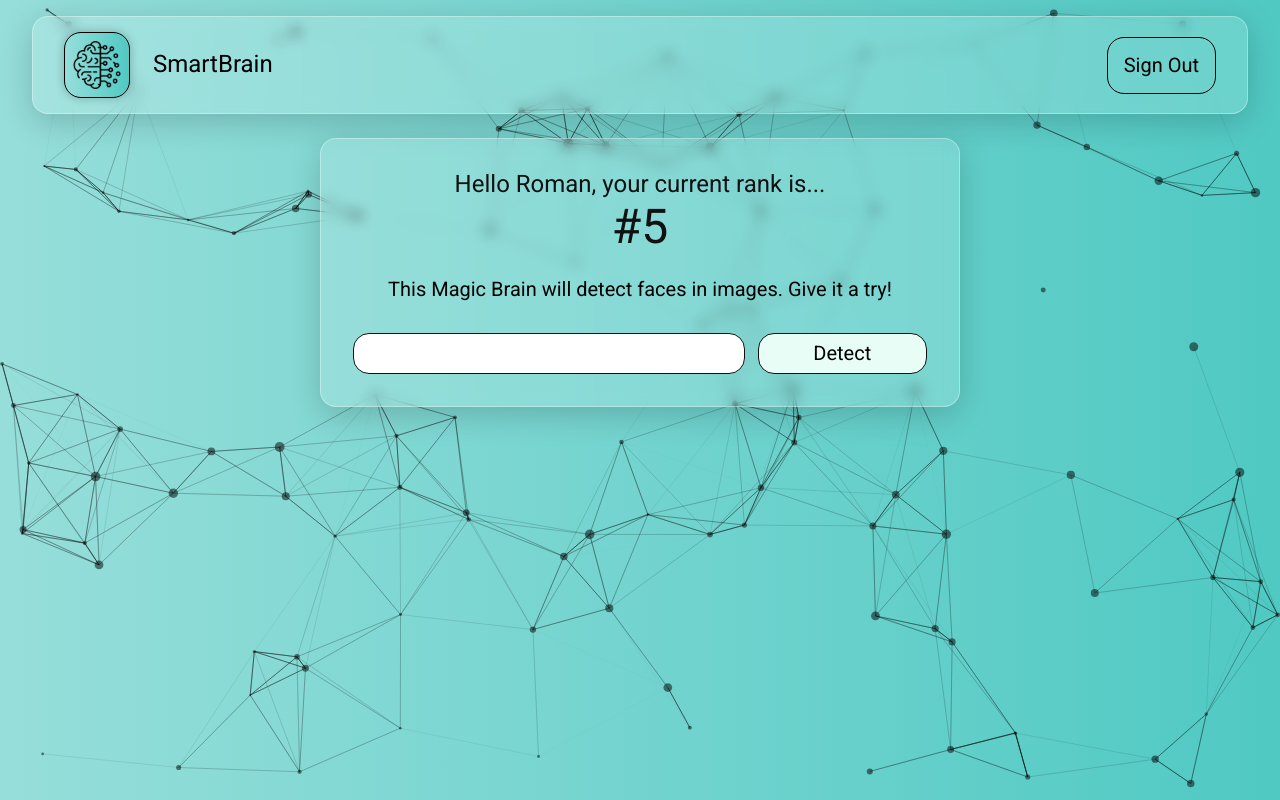
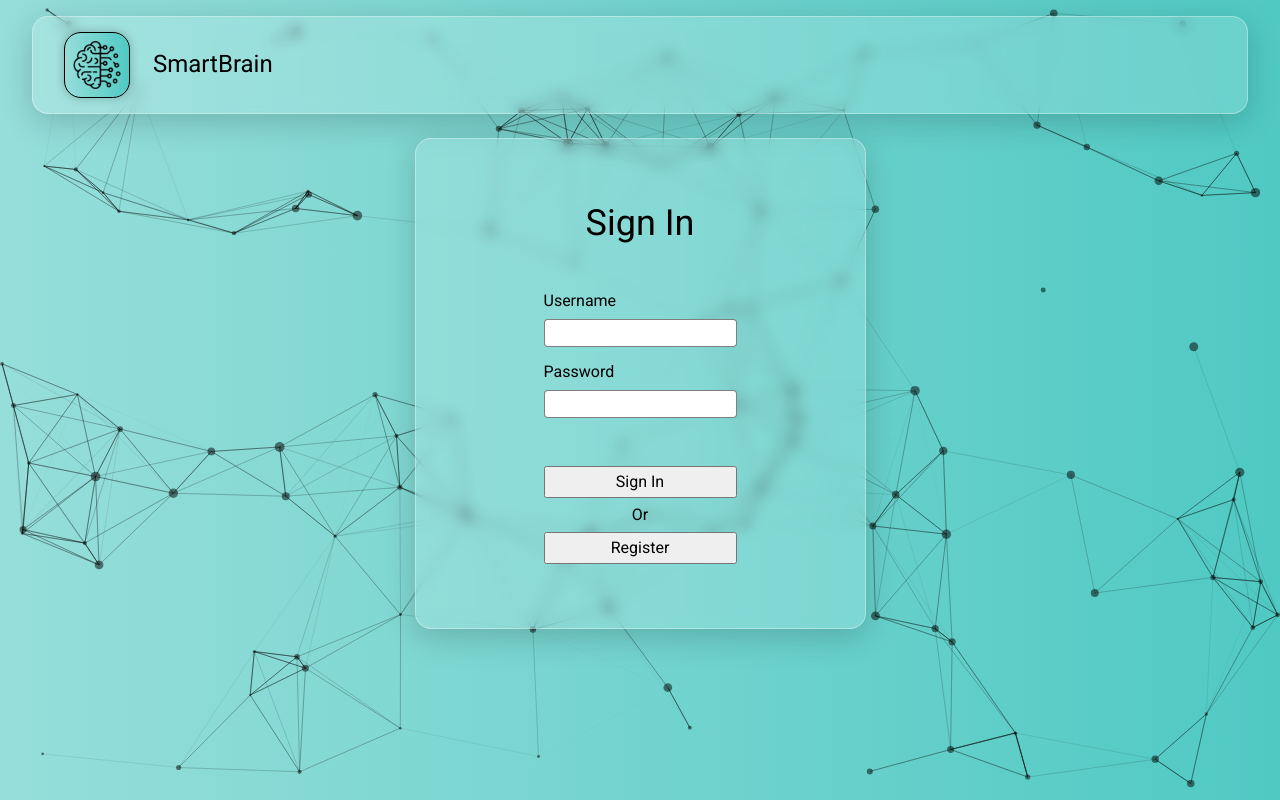
Before and after one commit to romanmuzikantov/face_recognition_app, a React (Create React App) app: page / in a window 1280 px wide. Built offline with nearby package versions, Linux system fonts and the light colour scheme.

Commit message:
creating sign in component with routing

```diff
--- a/src/App.tsx
+++ b/src/App.tsx
@@ -6,6 +6,7 @@ import CustomParticles from './components/Particles/Particles';
 import FindFacesInImage from './network/ClarifaiApi';
 import ImageContainer from './components/ImageContainer/ImageContainer';
 import { BoundingBox } from './models/ClarifaiFaceDetectionResponse';
+import SignIn from './components/SignIn/SignIn';
 
 interface AppProps {}
 
@@ -13,6 +14,7 @@ interface AppState {
     input: string;
     imageUrl: string;
     boundingBoxes: BoundingBox[];
+    route: string;
 }
 
 class App extends Component<AppProps, AppState> {
@@ -23,6 +25,7 @@ class App extends Component<AppProps, AppState> {
             input: '',
             imageUrl: '',
             boundingBoxes: [],
+            route: 'signin',
         };
     }
 
@@ -40,15 +43,21 @@ class App extends Component<AppProps, AppState> {
     };
 
     render() {
-        const { imageUrl, boundingBoxes } = this.state;
+        const { imageUrl, boundingBoxes, route } = this.state;
         return (
             <div className="App flex flex-column" style={{ gap: '24px' }}>
-                <Navigation />
-                <ImageLinkForm
-                    onInputChange={this.onInputChange}
-                    onFormSubmit={this.onFormSubmit}
-                />
-                <ImageContainer imageUrl={imageUrl} boundingBoxes={boundingBoxes} />
+                <Navigation isSignedIn={route === 'home'} />
+                {route === 'signin' ? (
+                    <SignIn />
+                ) : (
+                    <div>
+                        <ImageLinkForm
+                            onInputChange={this.onInputChange}
+                            onFormSubmit={this.onFormSubmit}
+                        />
+                        <ImageContainer imageUrl={imageUrl} boundingBoxes={boundingBoxes} />
+                    </div>
+                )}
                 <CustomParticles />
             </div>
         );
--- a/src/components/Navigation/Navigation.tsx
+++ b/src/components/Navigation/Navigation.tsx
@@ -3,7 +3,11 @@ import Tilt from 'react-parallax-tilt';
 import Brain from './brain.png';
 import './Navigation.css';
 
-function Navigation(): JSX.Element {
+interface NavigationProps {
+    isSignedIn: boolean;
+}
+
+function Navigation({ isSignedIn }: NavigationProps): JSX.Element {
     return (
         <nav className="flex justify-between items-center z-9999 navigation pt3-l pb3-l pt2-ns pb2-ns pl4-l pl3-ns pr4-l pr3-ns mt3 mr4-l mr3-ns ml4-l ml3-ns br4">
             <div className="flex items-center" style={{ gap: '24px' }}>
@@ -17,9 +21,13 @@ function Navigation(): JSX.Element {
                 </Tilt>
                 <p className="f3 ma0">SmartBrain</p>
             </div>
-            <p className="f4 black link pa3 pointer outline br4 ma0 bg-animate hover-bg-white-80 shadow-hover">
-                Sign Out
-            </p>
+            {isSignedIn ? (
+                <p className="f4 black link pa3 pointer outline br4 ma0 bg-animate hover-bg-white-80 shadow-hover">
+                    Sign Out
+                </p>
+            ) : (
+                <span />
+            )}
         </nav>
     );
 }
--- /dev/null
+++ b/src/components/SignIn/SignIn.css
@@ -0,0 +1,7 @@
+.main-container {
+    background: rgba(255, 255, 255, 0.15);
+    backdrop-filter: blur(7px);
+    -webkit-backdrop-filter: blur(7px);
+    box-shadow: 0 8px 32px 0 rgba(0, 0, 0, 0.18);
+    border: 1px solid rgba(255, 255, 255, 0.35);
+}
--- /dev/null
+++ b/src/components/SignIn/SignIn.tsx
@@ -0,0 +1,38 @@
+import React from 'react';
+import './SignIn.css';
+
+function SignIn(): JSX.Element {
+    return (
+        <div
+            className="br4 z-9999 center ph6 pv5 main-container flex flex-column"
+            style={{ gap: '48px' }}
+        >
+            <div className="f2">Sign In</div>
+            <div className="flex flex-column" style={{ gap: '16px' }}>
+                <div className="flex flex-column items-start" style={{ gap: '8px' }}>
+                    <div>Username</div>
+                    <input className="br2 ba b--black-50 pa1" />
+                </div>
+                <div className="flex flex-column items-start" style={{ gap: '8px' }}>
+                    <div>Password</div>
+                    <input className="br2 ba b--black-50 pa1" />
+                </div>
+            </div>
+            <div className="flex flex-column" style={{ gap: '8px' }}>
+                <div>
+                    <button type="submit" className="w-100 h2">
+                        Sign In
+                    </button>
+                </div>
+                <div>Or</div>
+                <div>
+                    <button type="submit" className="w-100 h2">
+                        Register
+                    </button>
+                </div>
+            </div>
+        </div>
+    );
+}
+
+export default SignIn;
```
